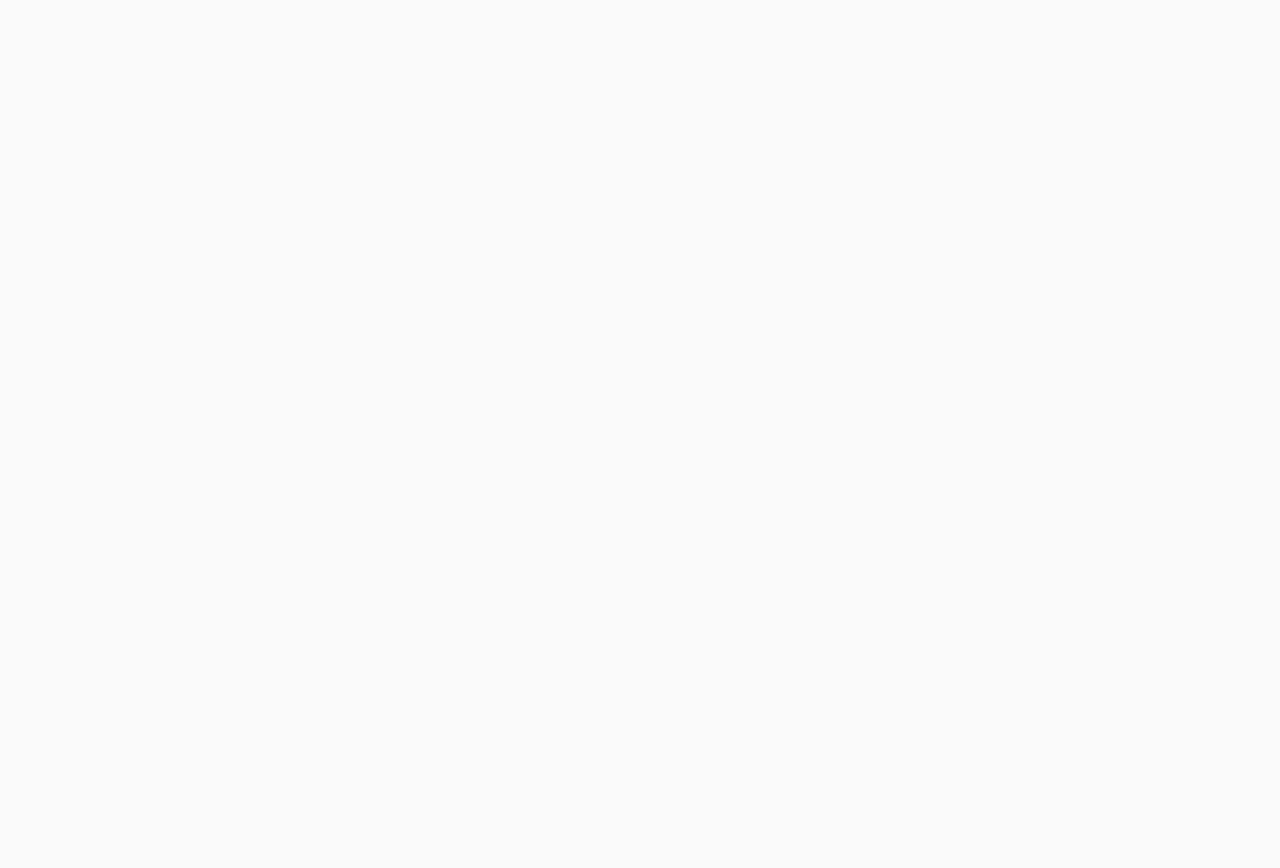
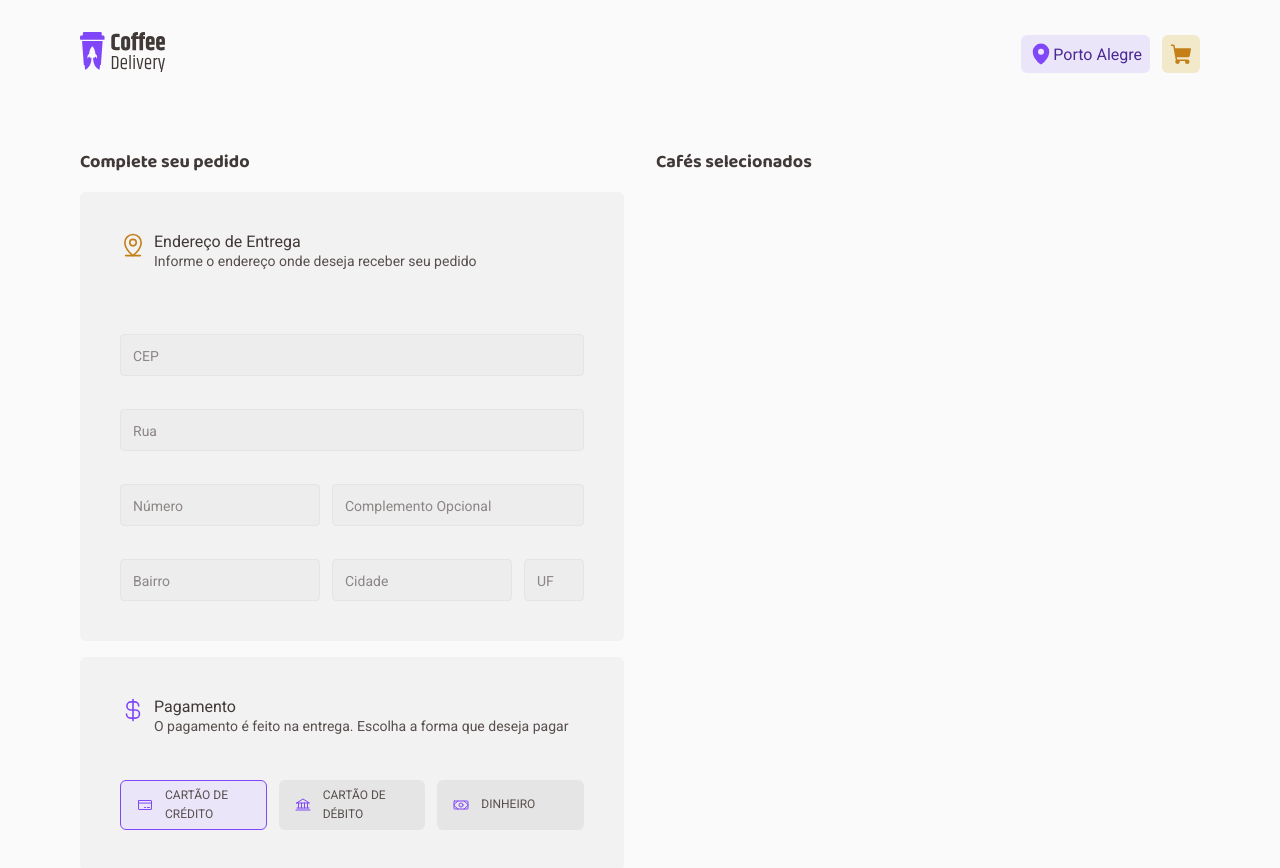
Before and after one commit to AndrewReis/coffe-delivery, a React (Vite) app: page /check-out in a window 1280 px wide. Before the commit this address had no page. Shown: the top 868 px of the page. Before the commit the page ends 800 px from the top, so only its background shows below. Built offline with nearby package versions, Linux system fonts and the light colour scheme.

Commit message:
page checkout

```diff
--- a/src/Router.tsx
+++ b/src/Router.tsx
@@ -1,11 +1,13 @@
 import { Routes, Route } from 'react-router-dom'
 
-import { Home } from './pages/Home'
+import { Home }     from './pages/Home'
+import { Checkout } from './pages/Checkout'
 
 export function Router() {
   return (
     <Routes>
       <Route path='/' element={<Home />} />
+      <Route path='/check-out' element={<Checkout />} />
     </Routes>
   )
 }
--- /dev/null
+++ b/src/components/Button/index.tsx
@@ -0,0 +1,21 @@
+import { IconProps } from 'phosphor-react'
+import { ButtonHTMLAttributes } from 'react';
+
+import { defaultTheme } from '../../styles/themes/default';
+
+import { Container } from "./styles";
+
+interface Props extends ButtonHTMLAttributes<HTMLButtonElement> {
+  icon: React.ComponentType<IconProps>;
+  text: string;
+  isSelected: boolean
+}
+
+export function Button({ icon: Icon, text, isSelected = false, ...rest }: Props) {
+  return (
+    <Container selected={isSelected} {...rest} >
+      <Icon size={16} color={defaultTheme["purple"]} />
+      <span>{ text }</span>
+    </Container>
+  )
+}
--- /dev/null
+++ b/src/components/Button/styles.ts
@@ -0,0 +1,32 @@
+import styled, { css } from "styled-components";
+
+interface Props {
+  selected: boolean
+}
+
+export const Container = styled.button<Props>`
+  display: flex;
+  align-items: center;
+  height: 3.125rem;
+  padding: 1rem;
+  border-radius: 6px;
+  background-color: ${props => props.theme['base-button']};
+
+  span {
+    flex: 1;
+    font-size: 0.75rem;
+    margin-left: 12px;
+    font-weight: 400;
+    line-height: 160%;
+    text-transform: uppercase;
+    text-align: left;
+    color: ${props => props.theme['base-text']};
+  }
+
+  ${(props) =>
+    props.selected && css`
+      background-color: ${props => props.theme['purple-light']};
+      border: 1px solid ${props => props.theme['purple']};
+    `
+  };
+`;
--- a/src/components/CartButton/index.tsx
+++ b/src/components/CartButton/index.tsx
@@ -9,7 +9,7 @@ interface Props {
 
 export function CartButton({ count }: Props) {
   return (
-    <Container to='/cart' title='Carrinho'>
+    <Container to='/check-out' title='Carrinho'>
       <ShoppingCart size={24} weight="fill"/>
       { count && ( <span> {count} </span>) }
     </Container>
--- a/src/components/Header/index.tsx
+++ b/src/components/Header/index.tsx
@@ -1,4 +1,5 @@
 import { MapPin } from 'phosphor-react'
+import { NavLink } from 'react-router-dom'
 
 import logoImg from '../../assets/logo.svg'
 import { CartButton } from '../CartButton'
@@ -8,7 +9,9 @@ import { Container, NavActions } from './styles'
 export function Header() {
   return (
     <Container>
-      <img src={logoImg} alt="" />
+      <NavLink to='/' title='Home'>
+        <img src={logoImg} alt="" />
+      </NavLink>
 
       <NavActions>
         <span title='Localizacão'>
--- /dev/null
+++ b/src/components/Input/index.tsx
@@ -0,0 +1,17 @@
+import { InputHTMLAttributes } from "react"
+
+import { Container } from "./styles";
+
+interface Props extends InputHTMLAttributes<HTMLInputElement> {
+  id: string;
+  label: string
+}
+
+export function Input({ id, label, ...rest }: Props) {
+  return (
+    <Container>
+      <label htmlFor={id}> { label } </label>
+      <input id={id} {...rest} />
+    </Container>
+  )
+}
--- /dev/null
+++ b/src/components/Input/styles.ts
@@ -0,0 +1,28 @@
+import styled from "styled-components";
+
+export const Container = styled.div`
+  width: 100%;
+  display: flex;
+  flex-direction: column;
+
+  label {
+    visibility: hidden;
+  }
+
+  input {
+    width: 100%;
+    height: 2.625rem;
+    background-color: ${props => props.theme['base-input']};
+    border: 1px solid ${props => props.theme['base-button']};
+    border-radius: 4px;
+    padding: 0.75rem;
+
+    outline-color: ${props => props.theme['yellow-dark']};
+
+    &::placeholder {
+      font-size: 0.875rem;
+      font-weight: 400;
+      color: ${props => props.theme['base-label']};
+    }
+  }
+`;
--- /dev/null
+++ b/src/pages/Checkout/index.tsx
@@ -0,0 +1,77 @@
+import { Bank, CreditCard, CurrencyDollar, MapPinLine, Money } from "phosphor-react";
+import { Button } from "../../components/Button";
+import { Header } from "../../components/Header";
+import { Input } from "../../components/Input";
+import { defaultTheme } from "../../styles/themes/default";
+
+import {
+  Container,
+  Main,
+  Form,
+  FormHeader,
+  LocalizationContainer,
+  PublicPlaceContainer,
+  PaymentMethodsContainer,
+  PaymentMethods
+} from "./styles";
+
+export function Checkout() {
+  return (
+    <Container>
+      <Header />
+
+      <Main>
+        <div>
+          <strong>Complete seu pedido</strong>
+          <Form action="">
+            <fieldset>
+              <FormHeader>
+                <MapPinLine size={26} color={defaultTheme["yellow-dark"]} />
+                <legend>
+                  Endereço de Entrega
+                  <span>Informe o endereço onde deseja receber seu pedido</span>
+                </legend>
+              </FormHeader>
+
+              <Input id="formCEP" label="CEP" type="text" placeholder="CEP"/>
+              <Input id="formRua" label="Rua" type="text" placeholder="Rua"/>
+
+              <LocalizationContainer>
+                <Input id="formNumber" label="Número" type="text" placeholder="Número"/>
+                <Input id="formComplemento" label="Complemento" type="text" placeholder="Complemento Opcional"/>
+              </LocalizationContainer>
+
+              <PublicPlaceContainer>
+                <Input id="formBairro" label="Bairro" type="text" placeholder="Bairro"/>
+                <Input id="formCity" label="Cidade" type="text" placeholder="Cidade"/>
+                <Input id="formUF" label="UF" type="text" placeholder="UF"/>
+              </PublicPlaceContainer>
+            </fieldset>
+          </Form>
+
+          <PaymentMethodsContainer>
+            <fieldset>
+              <FormHeader>
+                <CurrencyDollar size={26} color={defaultTheme["purple"]} />
+                <legend>
+                  Pagamento
+                  <span>O pagamento é feito na entrega. Escolha a forma que deseja pagar</span>
+                </legend>
+              </FormHeader>
+
+              <PaymentMethods>
+                <Button icon={CreditCard} text='Cartão de crédito' isSelected={true} />
+                <Button icon={Bank} text='Cartão de débito' isSelected={false} />
+                <Button icon={Money} text='dinheiro' isSelected={false} />
+              </PaymentMethods>
+            </fieldset>
+          </PaymentMethodsContainer>
+        </div>
+
+        <div>
+          <strong>Cafés selecionados</strong>
+        </div>
+      </Main>
+    </Container>
+  )
+}
--- /dev/null
+++ b/src/pages/Checkout/styles.ts
@@ -0,0 +1,122 @@
+import styled from "styled-components";
+
+export const Container = styled.div`
+  width: 90%;
+  max-width: 1120px;
+  display: flex;
+  flex-direction: column;
+  margin: 0 auto;
+`
+
+export const Main = styled.main`
+  width: 100%;
+  margin: 2.5rem 0;
+
+  display: grid;
+  grid-template-columns: repeat(2, 1fr);
+  gap: 2rem;
+
+  strong {
+    font-family: 'Baloo 2';
+    font-size: 1.125rem;
+    color: ${props => props.theme['base-subtitle']};
+  }
+
+  @media (max-width:768px) {
+    grid-template-columns: 1fr;
+  }
+`;
+
+export const Form = styled.form`
+  width: 100%;
+  padding: 2.5rem;
+  margin-top: 1rem;
+  background-color: ${props => props.theme['base-card']};
+  border-radius: 6px;
+
+  fieldset {
+    width: 100%;
+    display: flex;
+    flex-direction: column;
+    gap: 0.875rem;
+    border: none;
+  }
+`;
+
+export const FormHeader = styled.div`
+  display: flex;
+  align-items: start;
+
+  gap: 0.5rem;
+  margin-bottom: 2rem;
+
+  legend {
+    display: flex;
+    flex-direction: column;
+    font-size: 1rem;
+    font-weight: 400;
+    color: ${props => props.theme['base-subtitle']};
+    gap: 2px;
+
+    span {
+      font-size: 0.875rem;
+      font-weight: 400;
+      color: ${props => props.theme['base-text']};
+    }
+  }
+
+  @media (max-width:500px) {
+    flex-direction: column;
+    align-items: center;
+    text-align: center;
+  }
+`;
+
+const Grid = styled.div`
+  width: 100%;
+  display: grid;
+  gap: 0.75rem;
+`;
+
+export const LocalizationContainer = styled(Grid)`
+  grid-template-columns: 12.5rem 1fr;
+
+  @media (max-width:500px) {
+    grid-template-columns: 1fr;
+  }
+`;
+
+export const PublicPlaceContainer = styled(Grid)`
+  grid-template-columns: 12.5rem 1fr 3.75rem;
+
+  @media (max-width:500px) {
+    grid-template-columns: 1fr;
+  }
+`;
+
+export const PaymentMethodsContainer = styled.div`
+  width: 100%;
+  padding: 2.5rem;
+  margin-top: 1rem;
+  background-color: ${props => props.theme['base-card']};
+  border-radius: 6px;
+
+  fieldset {
+    width: 100%;
+    display: flex;
+    flex-direction: column;
+    gap: 0.875rem;
+    border: none;
+  }
+`;
+
+export const PaymentMethods = styled.div`
+  display: grid;
+  grid-template-columns: repeat(3, 1fr);
+  align-items: center;
+  gap: 0.75rem;
+
+  @media (max-width:500px) {
+    grid-template-columns: 1fr;
+  }
+`;
--- a/src/pages/Home/styles.ts
+++ b/src/pages/Home/styles.ts
@@ -27,5 +27,4 @@ export const Grid = styled.div`
   display: grid;
   grid-template-columns: repeat(auto-fit, minmax(256px, 1fr));
   gap: 2.5rem 2rem;
-
 `;
--- a/src/styles/global.ts
+++ b/src/styles/global.ts
@@ -27,4 +27,10 @@ export const GlobalStyle = createGlobalStyle`
       cursor: not-allowed;
     }
   }
+
+  @media (max-width: 500px) {
+    h1 {
+      text-align: center;
+    }
+  }
 `
```
